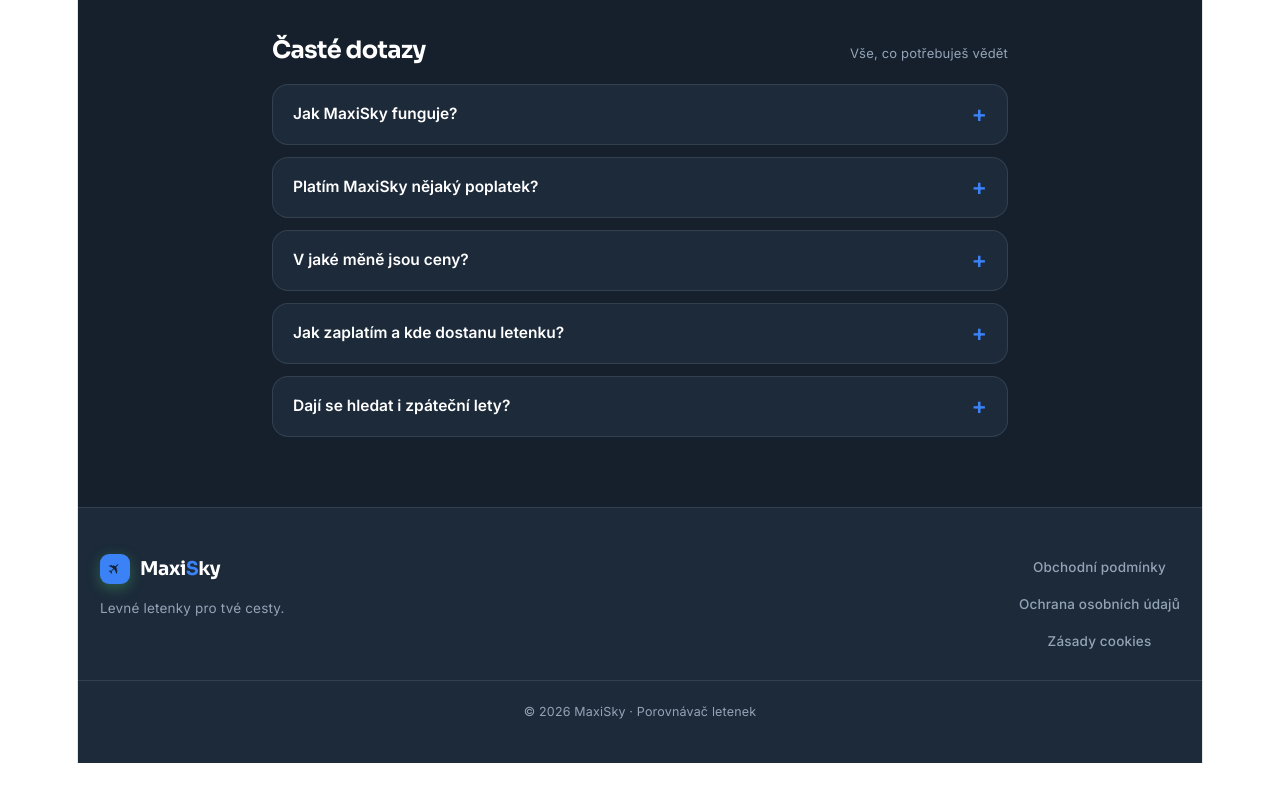
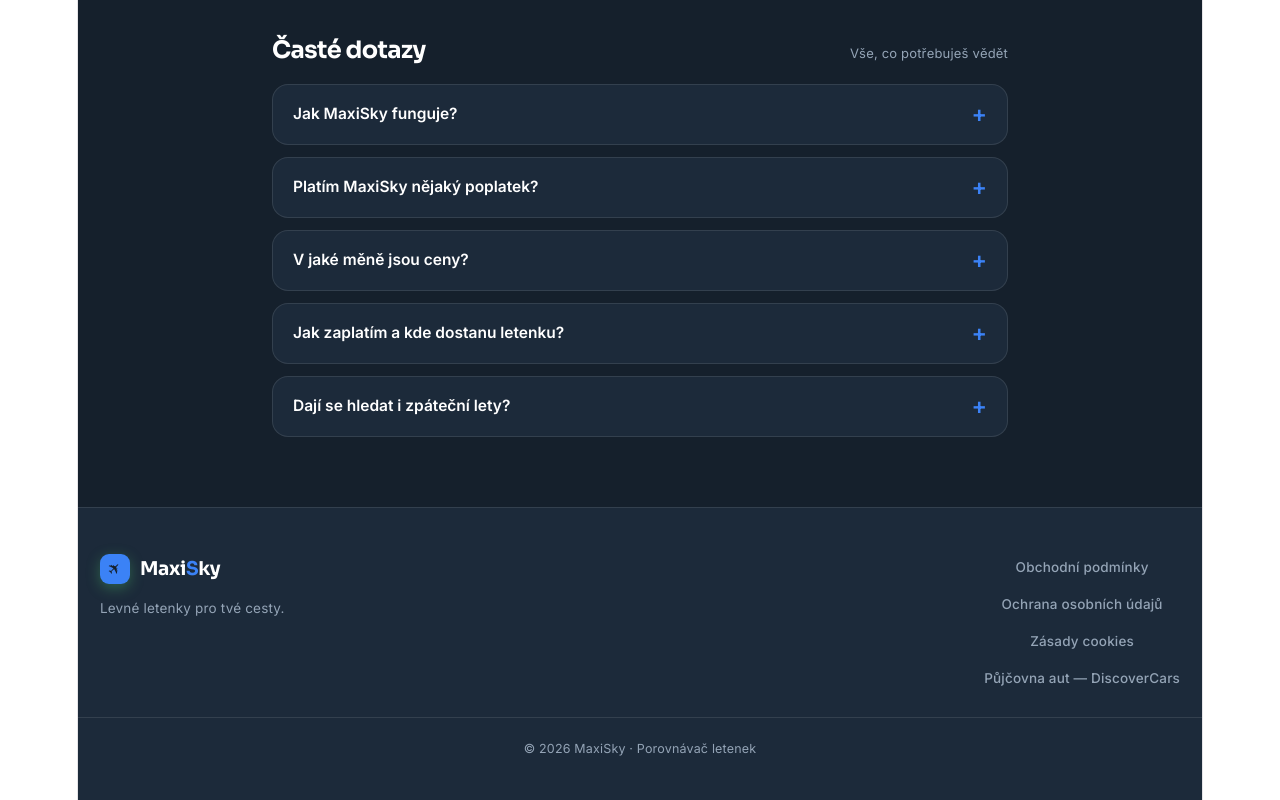
Before and after one commit to infomaxicz/maxsky, a React (Vite) app: page / in a window 1280 px wide. Shown: the part 1538-2338 px from the top of the page. Before the commit the page ends 2301 px from the top, so only its background shows below. Built offline with nearby package versions, Linux system fonts and the light colour scheme.

Commit message:
DiscoverCars affiliate link v paticke

```diff
--- a/src/App.jsx
+++ b/src/App.jsx
@@ -88,6 +88,7 @@
     faq_a_4: "Ano — jednosměrné i zpáteční lety.",
     ft_slogan: "Levné letenky pro tvé cesty.",
     ft_terms: "Obchodní podmínky", ft_privacy: "Ochrana osobních údajů", ft_cookies: "Zásady cookies",
+    ft_cars: "Půjčovna aut — DiscoverCars",
     ft_copy: "© 2026 MaxiSky · Porovnávač letenek",
   },
   sk: {
@@ -128,6 +129,7 @@
     faq_a_4: "Áno — jednosmerné aj spiatočné lety.",
     ft_slogan: "Lacné letenky pre tvoje cesty.",
     ft_terms: "Obchodné podmienky", ft_privacy: "Ochrana osobných údajov", ft_cookies: "Zásady cookies",
+    ft_cars: "Požičovňa áut — DiscoverCars",
     ft_copy: "© 2026 MaxiSky · Porovnávač leteniek",
   },
   en: {
@@ -168,6 +170,7 @@
     faq_a_4: "Yes — both one-way and round-trip flights.",
     ft_slogan: "Cheap flights for your travels.",
     ft_terms: "Terms & Conditions", ft_privacy: "Privacy Policy", ft_cookies: "Cookie Policy",
+    ft_cars: "Car rental — DiscoverCars",
     ft_copy: "© 2026 MaxiSky · Flight comparison",
   },
 };
@@ -657,6 +660,7 @@
             <a href="/terms.html" target="_blank" rel="noopener">{t("ft_terms")}</a>
             <a href="/privacy.html" target="_blank" rel="noopener">{t("ft_privacy")}</a>
             <a href="/cookies.html" target="_blank" rel="noopener">{t("ft_cookies")}</a>
+            <a href="https://www.discovercars.com/?a_aid=maxisky" target="_blank" rel="sponsored noopener">{t("ft_cars")}</a>
           </nav>
         </div>
         <div className="site-ft-bot">
```
